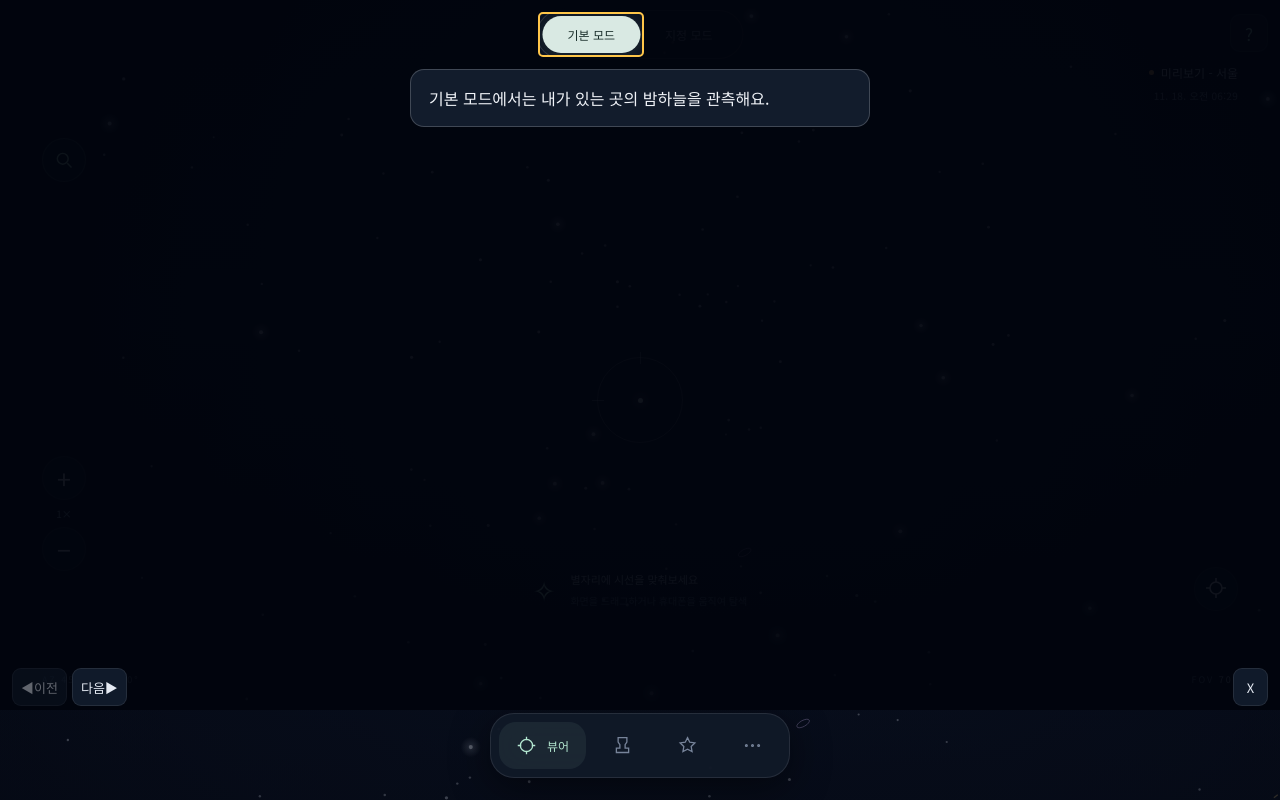
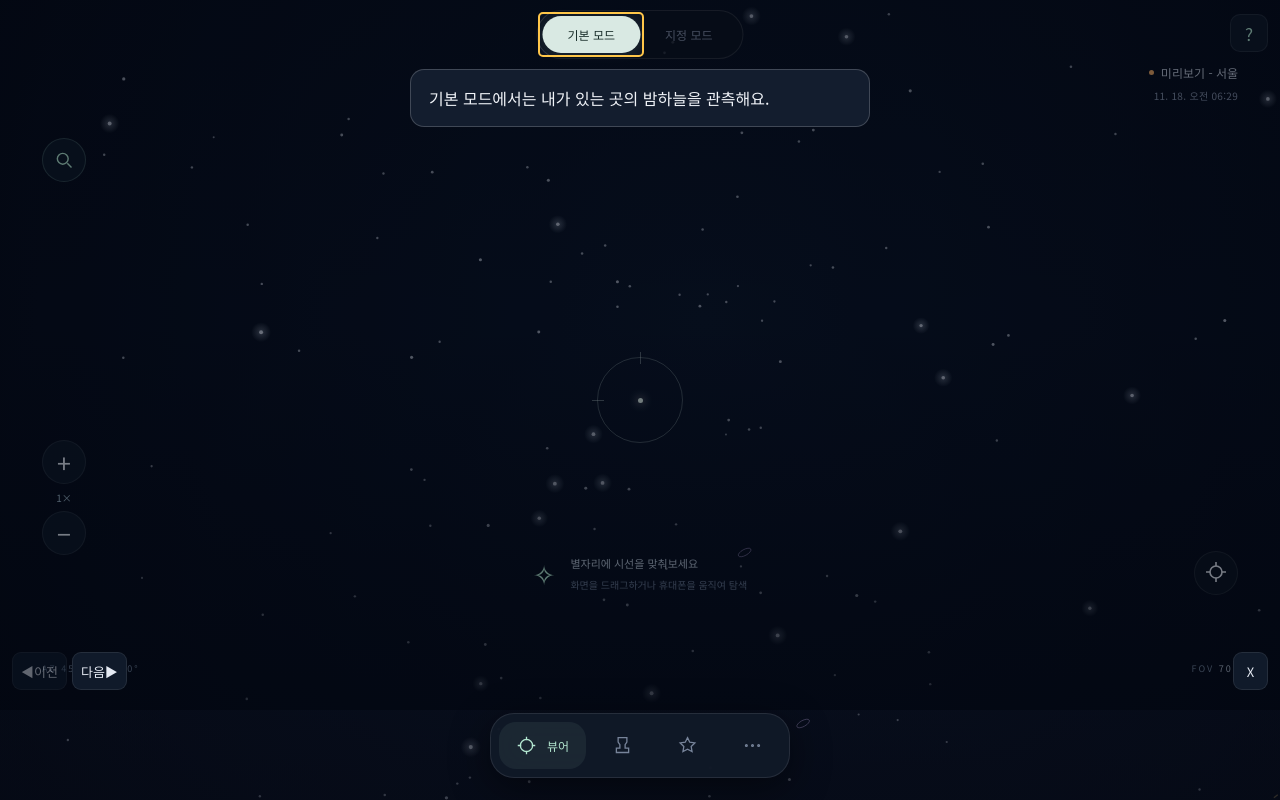
Before and after one commit to grmdvlis/stella-viewer, a website: page bamgyeol/index.html in a window 1280 px wide. Both pictures are taken after a click on the button "뷰어 사용법 다시 보기". Drawn offline with Linux system fonts and the light colour scheme; animation ran at ten frames a second.

Commit message:
v0.7.1 (re)

```diff
--- a/bamgyeol/app.js
+++ b/bamgyeol/app.js
@@ -13,7 +13,7 @@ import {DEFAULT_NICKNAME,stories,viewingGuide} from './constellation-guide.js?v=
 import {stampAchievements,observationDays} from './achievements.js?v=0.7.1';
 import {stampDirectionIssue,stampImageIssues} from './stamp-validation.js?v=0.7.1';
 import {localObservationDate,observationZone,timeInputValue} from './observation-time.js?v=0.7.1';
-import {mountViewerTutorial} from './viewer-tutorial.js?v=0.7.1-r2';
+import {mountViewerTutorial} from './viewer-tutorial.js?v=0.7.1-r3';
 let redrawWishes, gpsPosition;
 const brightest=new Map();
 let currentTarget=null, outlineNames={}, artCatalog={};
--- a/bamgyeol/style.css
+++ b/bamgyeol/style.css
@@ -253,23 +253,31 @@ body:not(.viewing) #app>header{display:none}
   position:absolute;right:max(12px,env(safe-area-inset-right));top:50%;transform:translateY(-50%);
   width:38px;height:38px;padding:0;border-radius:10px;color:var(--green);font-size:17px;
 }
-.tutorial-open .viewer-bottom,.tutorial-open .viewer-zoom{translate:0 -44px}
+.tutorial-open .viewer-bottom,.tutorial-open .viewer-zoom{transform:translateY(-60px)}
+.tutorial-open #viewer .telemetry{bottom:5px}
 .tutorial-cover{position:absolute;inset:0 0 auto;z-index:25;overflow:hidden;touch-action:manipulation}
 .tutorial-cover[hidden]{display:none}
 .tutorial-spotlight{
   position:absolute;border:2px solid #ffc649;border-radius:5px;pointer-events:none;
-  box-shadow:0 0 0 200vmax #02050def;
+  box-shadow:0 0 0 200vmax #02050d7a;
 }
 .tutorial-copy{
   position:absolute;left:50%;transform:translateX(-50%);width:min(calc(100% - 32px),460px);
-  padding:15px 18px;background:#131d2ef7;border:1px solid #ffffff31;border-radius:14px;color:#f0f3f8;
+  padding:15px 18px;background:#131d2e;border:1px solid #ffffff31;border-radius:14px;color:#f0f3f8;
   font-size:clamp(13px,3.4vw,16px);line-height:1.65;word-break:keep-all;
 }
 .tutorial-copy:focus{outline:none}
 .tutorial-copy p{margin:0}
 .tutorial-copy svg{display:inline-block;width:1.2em;height:1.2em;vertical-align:-.2em;stroke:var(--green);fill:none;stroke-width:1.65}
+.tutorial-location,.tutorial-zoom-icons{display:inline-flex;align-items:center;gap:5px;vertical-align:middle;white-space:nowrap}
+.tutorial-location,.tutorial-angles{color:#c0c9d9}
+.tutorial-angles{white-space:nowrap;letter-spacing:.08em}
+.tutorial-zoom-icon{
+  display:inline-grid;place-items:center;width:1.45em;height:1.45em;border:1px solid #ffffff25;
+  border-radius:50%;background:#101c2b;line-height:1;
+}
 .tutorial-actions{
-  position:absolute;inset:auto 12px 4px;display:flex;justify-content:space-between;gap:5px;
+  position:absolute;inset:auto 12px 20px;display:flex;justify-content:space-between;gap:5px;
 }
 .tutorial-actions div{display:flex;gap:5px}
 .tutorial-actions button{min-height:38px;padding:5px 8px;white-space:nowrap;font-size:clamp(10px,2.9vw,13px);border-radius:9px}
--- a/bamgyeol/viewer-tutorial.js
+++ b/bamgyeol/viewer-tutorial.js
@@ -2,10 +2,10 @@ const guides = {
   live: [
     ['[data-mode=live]', '기본 모드에서는 내가 있는 곳의 밤하늘을 관측해요.'],
     ['#sensors', '{sensor} 현위치의 실제 밤하늘을 보기 위해서 꼭 위치 권한과 동작 권한을 허용해 주세요. 화면을 손으로 직접 움직이거나 앱 사용이 누적되면, 기기 방향과 실제 밤하늘 방향이 달라질 수 있어요. {sensor}을 다시 누르면 새로고침돼요.'],
-    ['#location-trigger', '(현위치) 현위치가 확인되면 녹색불로 표시돼요. 탭하면 지금 있는 곳 위경도 좌표를 알 수 있어요.'],
+    ['#location-trigger', '{location} 녹색불이 켜지면 위치가 확인된 상태예요. 이 표시를 탭하면 지금 있는 곳의 위경도 좌표를 알 수 있어요.'],
     ['.search-trigger', '{search} 원하는 별자리가 어디에 있는지 알 수 있어요.'],
-    ['.viewer-zoom', '(+, − 아이콘) 별자리가 너무 크거나 작을 때, 시야각(FOV)을 확대/축소할 수 있어요.'],
-    ['#angles', '(방위각/고도) 현재 바라보는 방향을 Azimuth(방위각)과 Altitude(고도)로 나타내요. 방위각은 북쪽(0˚)부터 시계방향으로 360˚까지, 고도는 지평선(0˚)을 기준으로 −90˚부터 90˚까지예요.'],
+    ['.viewer-zoom', '{zoom} 별자리가 너무 크거나 작을 때, 두 버튼으로 시야각(FOV)을 조절할 수 있어요.'],
+    ['#angles', '{angles} 현재 바라보는 방향을 Azimuth(방위각)와 Altitude(고도)로 나타내요. 방위각은 북쪽(0°)부터 시계 방향으로 360°까지, 고도는 지평선(0°)을 기준으로 −90°부터 90°까지예요.'],
   ],
   custom: [
     ['[data-mode=custom]', '지정 모드에서는 내가 있는 곳이 아닌, 임의의 지구상 어딘가의 밤하늘을 관측해요.'],
@@ -45,14 +45,17 @@ export function mountViewerTutorial(app,getMode){
     const root=app.getBoundingClientRect();
     const height=dock.getBoundingClientRect().top-root.top-3;
     cover.style.height=height+'px';
-    const box=app.querySelector(steps[step][0]).getBoundingClientRect();
+    const target=steps[step][0];
+    const box=app.querySelector(target).getBoundingClientRect();
     const top=box.top-root.top;
+    // Keep the navigation above the entire angle readout even when viewport insets change.
+    controls.style.bottom=target==='#angles'?Math.max(20,height-top+12)+'px':'';
     Object.assign(spotlight.style,{
       left:Math.max(0,box.left-root.left-4)+'px',top:Math.max(0,top-4)+'px',
       width:box.width+8+'px',height:box.height+8+'px',
     });
     const description=copy.offsetHeight;
-    const bottomLimit=height-controls.offsetHeight-14;
+    const bottomLimit=controls.offsetTop-10;
     const above=top-description-15;
     const below=top+box.height+16;
     const ideal=top>height/2&&above>=12?above:below+description<=bottomLimit?below:above;
@@ -60,8 +63,14 @@ export function mountViewerTutorial(app,getMode){
   }
   function render(){
     const icon=selector=>app.querySelector(selector)?.outerHTML??'';
+    const zoomIcons=['#zoom-in','#zoom-out'].map(selector=>
+      `<span class="tutorial-zoom-icon">${app.querySelector(selector).textContent}</span>`
+    ).join('');
     copy.querySelector('p').innerHTML=steps[step][1]
-      .replaceAll('{sensor}',icon('#sensors svg')).replaceAll('{search}',icon('.search-trigger svg')).replaceAll('{time}',icon('#time svg'));
+      .replaceAll('{sensor}',icon('#sensors svg')).replaceAll('{search}',icon('.search-trigger svg')).replaceAll('{time}',icon('#time svg'))
+      .replace('{location}','<span class="tutorial-location"><span class="dot" aria-hidden="true"></span>현위치</span>')
+      .replace('{zoom}',`<span class="tutorial-zoom-icons">${zoomIcons}</span>`)
+      .replace('{angles}','<span class="tutorial-angles">AZ / ALT</span>');
     previous.disabled=step===0;
     layout();
   }
```
Also changed, not shown: bamgyeol/index.html (+2 -2 lines).
